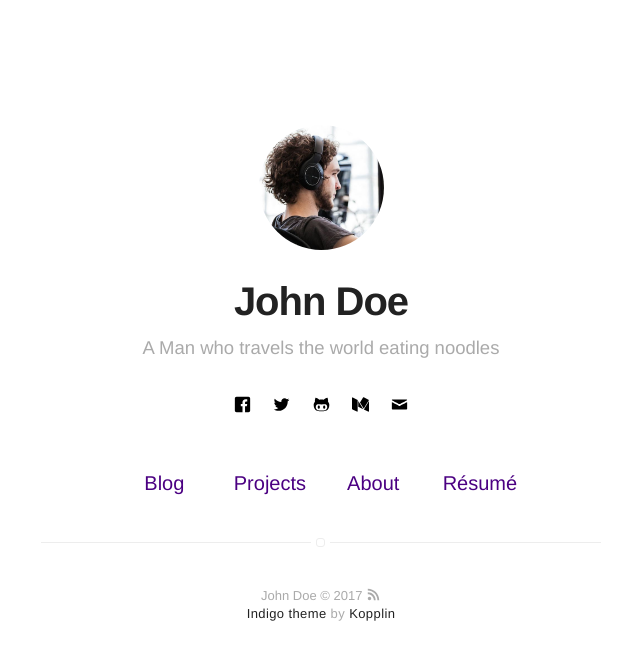
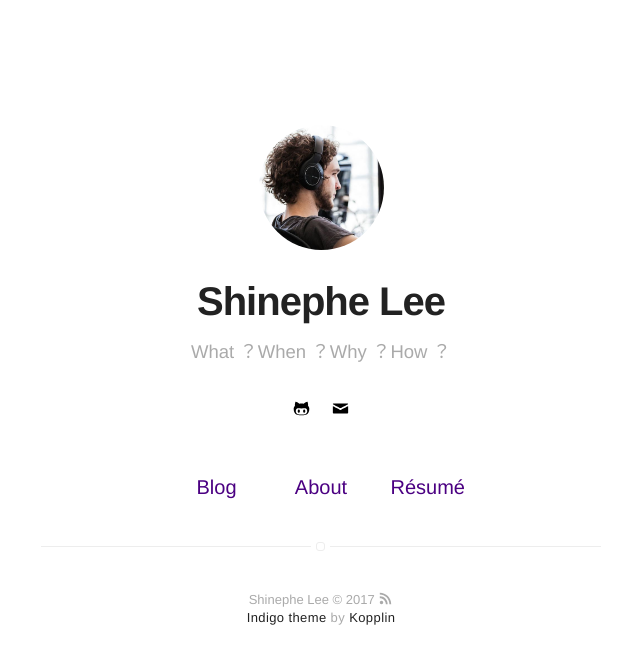
Before and after one commit to shinephe/shinephe.github.io, a Jekyll site: the page built from index.html, in a window 1280 px wide. Shown: the top 664 px of the page, without its empty margins (319-959 px from the left). Built offline with Jekyll 4.4.1, drawn with Linux system fonts in a browser that asks for light colours; part of the change alters nothing that is shown.

Commit message:
Update _config.yml

```diff
--- a/_config.yml
+++ b/_config.yml
@@ -1,6 +1,6 @@
 # main text of home
-name: John Doe
-bio: A Man who travels the world eating noodles
+name: Shinephe Lee
+bio: What ？When ？Why ？How ？
 
 # twitter summary info
 description: A blog about technology and stuff related
@@ -16,7 +16,7 @@ resume: true
 resume-external: true
 resume-url: https://google.com/?q=my+resume
 
-url: https://koppl.in/indigo
+url: https://shinephe.github.io/
 # your url: http://USERNAME.github.io
 
 permalink: /:title/
@@ -34,22 +34,22 @@ disqus:
   categories: [blog, project] # only show disqus for posts that have these categories
 
 # if you don't have any of social below, comment the line
-facebook: myfacebook
-twitter: mytwitter
+# facebook: myfacebook
+# twitter: mytwitter
 # google: mygoogle
 # instagram: myinstagram
 # pinterest: mypinterest
 # linkedin: mylinkedin
 # youtube: myyoutube
 # spotify: myspotify
-github: mygithub
+github: https://github.com/shinephe
 # lastfm: mylastfm
 # stackoverflow: 7044681/mystackoverflow
 # quora: userquora
 # reddit: username
-medium: medium
+# medium: medium
 # vimeo: myvimeo
-email: myemail@gmail.com
+email: shinephe@foxmail.com
 
 authors:
     johndoe:
@@ -75,7 +75,7 @@ width: normal
 # paginate_path: "blog/:num/"
 
 # if you don't need projects, comment the *projects* configs below
-projects: true
+projects: false
 
 # if you don't need "about" or "blog", comment them out below
 about: true
```
